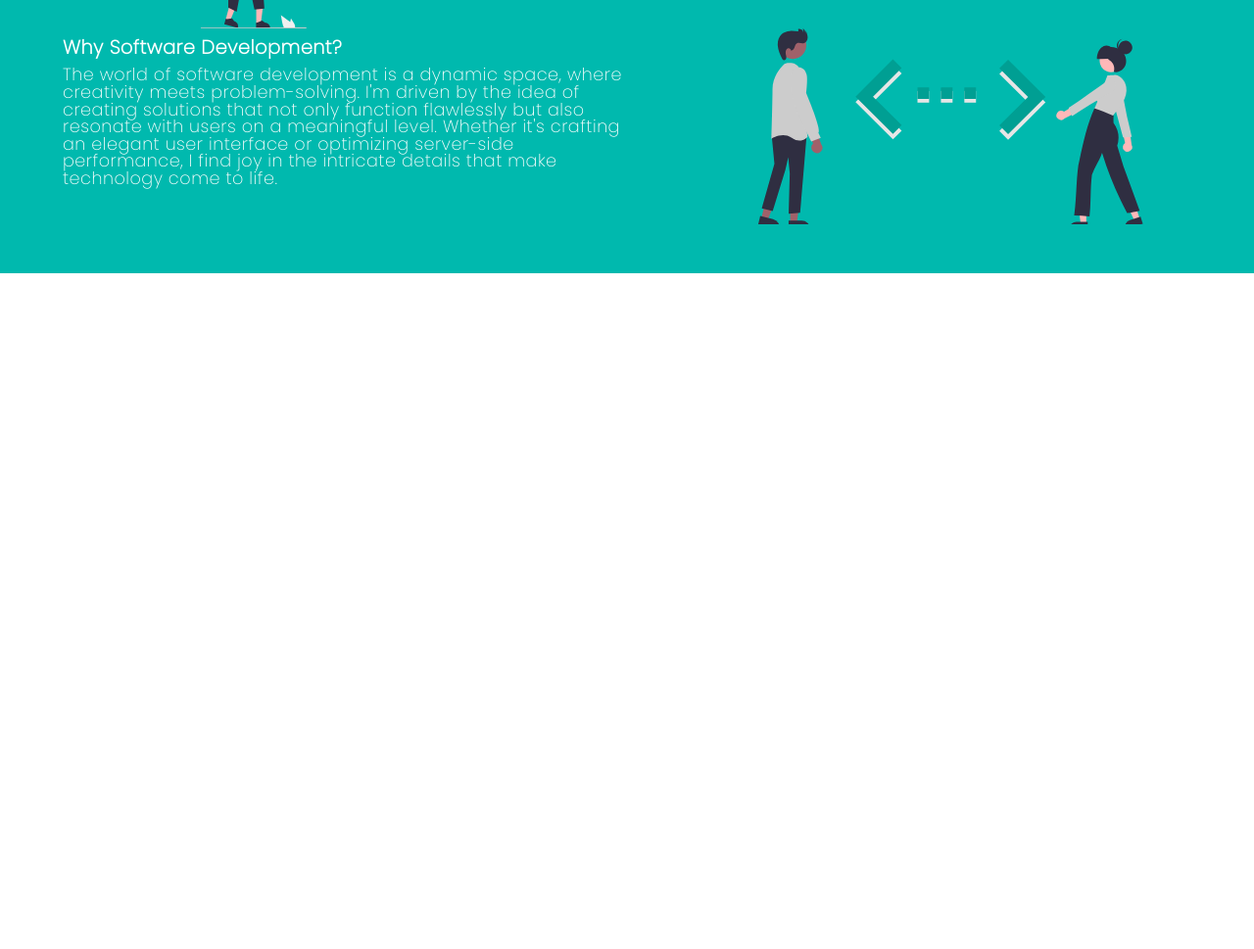
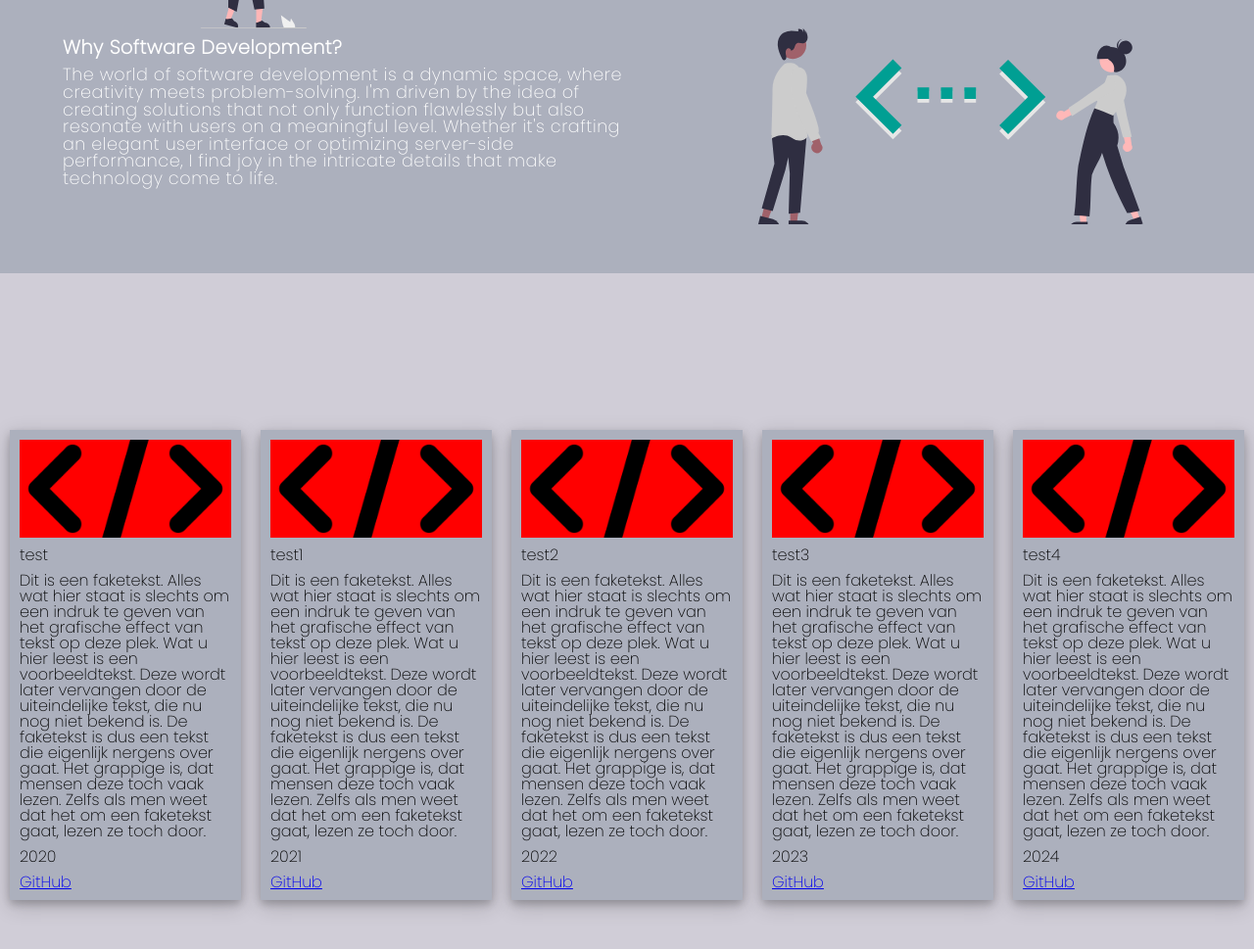
Before and after one commit to Jelle-van-den-Broek/Portfolio, a plain HTML site: page src/index.html in a window 1280 px wide. Shown: the part 1321-2290 px from the top of the page at 98% size. Before the commit the page ends 1600 px from the top, so only its background shows below. Drawn offline with nearby package versions, Linux system fonts and the light colour scheme.

Commit message:
Lot of Html,Css and Js Changes

```diff
--- a/src/css/About.css
+++ b/src/css/About.css
@@ -1,12 +1,11 @@
 /* CSS HEX */
 @import url('https://fonts.googleapis.com/css2?family=Poppins:wght@100;200&display=swap');
 :root{
-    --light-sea-green: #00b9aeff;
-    --caribbean-current: #037171ff;
-    --dark-green: #03312eff;
-    --dark-green-navbar: rgba(3, 49, 46, 0.52);
-    --robin-egg-blue: #02c3bdff;
-    --persian-green: #009f93ff;
+    --lavender-web: #d9dbf1ff;
+    --french-gray: #d0cdd7ff;
+    --french-gray-2: #acb0bdff;
+    --dark-slate-gray: #416165ff;
+    --midnight-green: #0b3948ff;
 }
 
 #About {
@@ -18,7 +17,7 @@
 #About #Container {
     width: 100%;
     height: 100%;
-    background-color: var(--light-sea-green);
+    background-color: var(--french-gray-2);
 }
 
 #About #Container #Text-Container {
--- /dev/null
+++ b/src/css/Cookies.css
@@ -0,0 +1,91 @@
+/* CSS HEX */
+@import url('https://fonts.googleapis.com/css2?family=Poppins:wght@100;200&display=swap');
+:root{
+    --lavender-web: #d9dbf1ff;
+    --french-gray: #d0cdd7ff;
+    --french-gray-2: #acb0bdff;
+    --dark-slate-gray: #416165ff;
+    --midnight-green: #0b3948ff;
+}
+
+.Cookies {
+    font-family: poppins;
+    position: fixed;
+    bottom: 50px;
+    right: -370px;
+    max-width: 345px;
+    width: 100%;
+    z-index: 100;
+    box-shadow: 0 4px 8px 0 rgba(0, 0, 0, 0.2), 0 6px 20px 0 rgba(0, 0, 0, 0.19);
+    transition: all 0.3s ease;
+}
+
+.Cookies.show {
+    right: 20px;
+}
+
+.Cookies #wrapper {
+    width: 100%;
+    background: white;
+    border-radius: 8px;
+    padding: 15px 25px 22px;
+}
+
+.Cookies #wrapper header {
+    display: flex;
+    align-items: center;
+    column-gap: 15px;
+}
+
+.Cookies #wrapper header i {
+    color: black;
+    font-size: 32px;
+}
+
+.Cookies #wrapper header h2 {
+    color: black;
+    font-weight: 500;
+    font-size: 140%;
+}
+
+.Cookies #wrapper #data{
+    margin-top: 16px;
+}
+
+.Cookies #wrapper #data p {
+    color: #333;
+    font-size: 16px;
+}
+
+.Cookies #wrapper #data p a {
+    color: #333;
+    font-weight: bold;
+    text-decoration: none;
+}
+
+.Cookies #wrapper #data p a:hover {
+    text-decoration: underline;
+}
+
+.Cookies #wrapper #buttons {
+    margin-top: 16px;
+    width: 100%;
+    display: flex;
+    align-items: center;
+    justify-content: space-between;
+}
+
+.Cookies #wrapper #buttons #button {
+    border: none;
+    color: white;
+    width: calc(100% / 2 - 10px);
+    padding: 8px 0;
+    border-radius: 4px;
+    cursor: pointer;
+    background: rgba(3, 113, 113, 0.51);
+    transition: all 0.2s ease;
+}
+
+.Cookies #wrapper #buttons #button:hover {
+    background: rgba(2, 66, 66, 0.51);
+}
--- a/src/css/Header.css
+++ b/src/css/Header.css
@@ -1,12 +1,11 @@
 /* CSS HEX */
 @import url('https://fonts.googleapis.com/css2?family=Poppins:wght@100;200&display=swap');
 :root{
-    --light-sea-green: #00b9aeff;
-    --caribbean-current: #037171ff;
-    --dark-green: #03312eff;
-    --dark-green-navbar: rgba(3, 49, 46, 0.52);
-    --robin-egg-blue: #02c3bdff;
-    --persian-green: #009f93ff;
+    --lavender-web: #d9dbf1ff;
+    --french-gray: #d0cdd7ff;
+    --french-gray-2: #acb0bdff;
+    --dark-slate-gray: #416165ff;
+    --midnight-green: #0b3948ff;
 }
 
 #Header{
@@ -20,7 +19,7 @@
 #Header #Container {
     width: 100%;
     height: 100%;
-    background-color: var(--caribbean-current);
+    background-color: var(--lavender-web);
 }
 
 #Wave-Bg{
@@ -37,7 +36,7 @@
     height: 100px;
     background: url(https://1.bp.blogspot.com/-xQUc-TovqDk/XdxogmMqIRI/AAAAAAAACvI/AizpnE509UMGBcTiLJ58BC6iViPYGYQfQCLcBGAsYHQ/s1600/wave.png);
     background-size: 1000px 100px;
-    filter: brightness(0) saturate(100%) invert(48%) sepia(88%) saturate(1499%) hue-rotate(140deg) brightness(95%) contrast(102%);
+    filter: brightness(0) saturate(100%) invert(84%) sepia(15%) saturate(179%) hue-rotate(188deg) brightness(81%) contrast(94%);
 }
 #Wave-Bg .air.air1{
     animation: wave 30s linear infinite;
--- a/src/css/Nav-Bar.css
+++ b/src/css/Nav-Bar.css
@@ -1,13 +1,13 @@
 /* CSS HEX */
 @import url('https://fonts.googleapis.com/css2?family=Poppins:wght@100;200&display=swap');
 :root{
-    --light-sea-green: #00b9aeff;
-    --caribbean-current: #037171ff;
-    --caribbean-current-navbar: rgba(3, 113, 113, 0.51);
-    --dark-green: #03312eff;
-    --dark-green-navbar: rgba(3, 49, 46, 0.52);
-    --robin-egg-blue: #02c3bdff;
-    --persian-green: #009f93ff;
+    --lavender-web: #d9dbf1ff;
+    --french-gray: #d0cdd7ff;
+    --french-gray-2: #acb0bdff;
+    --dark-slate-gray: #416165ff;
+    --dark-slate-gray-nav: rgba(65, 97, 101, 0.51);
+    --midnight-green: #0b3948ff;
+    --midnight-green-nav: rgba(11, 57, 72, 0.5);
 }
 
 #Nav-Bar {
@@ -24,7 +24,7 @@
     width: 60%;
     height: 100%;
     margin: 0 auto;
-    background-color: var(--dark-green-navbar);
+    background-color: var(--dark-slate-gray-nav);
     border-radius: 25px;
     box-shadow: 0 4px 8px 0 rgba(0, 0, 0, 0.2), 0 6px 20px 0 rgba(0, 0, 0, 0.19);
     transition: 0.5s;
@@ -40,7 +40,7 @@
 
 #Nav-Bar #Container #Name-Buttons #Buttons\ Left {
     display: flex;
-    background-color: var(--caribbean-current-navbar);
+    background-color: var(--midnight-green-nav);
     text-align: center;
     border-radius: 10px;
     box-shadow: 0 4px 8px 0 rgba(0, 0, 0, 0.2), 0 6px 20px 0 rgba(0, 0, 0, 0.19);
@@ -48,7 +48,7 @@
 
 #Nav-Bar #Container #Name-Buttons #Buttons\ Right {
     display: flex;
-    background-color: var(--caribbean-current-navbar);
+    background-color: var(--midnight-green-nav);
     text-align: center;
     border-radius: 10px;
     box-shadow: 0 4px 8px 0 rgba(0, 0, 0, 0.2), 0 6px 20px 0 rgba(0, 0, 0, 0.19);
--- /dev/null
+++ b/src/css/Projects.css
@@ -0,0 +1,69 @@
+@import url('https://fonts.googleapis.com/css2?family=Poppins:wght@100;200&display=swap');
+:root{
+    --lavender-web: #d9dbf1ff;
+    --french-gray: #d0cdd7ff;
+    --french-gray-2: #acb0bdff;
+    --dark-slate-gray: #416165ff;
+    --midnight-green: #0b3948ff;
+}
+
+#Projects {
+    width: 100%;
+    height: 100vh;
+    font-family: poppins;
+}
+
+#Projects #Container {
+    width: 100%;
+    height: 100%;
+    background-color: var(--french-gray);
+    display: flex; /* Add flex display */
+    justify-content: center; /* Center horizontally */
+    align-items: center; /* Center vertically */
+}
+
+#Projects #Container #CarouselContainer {
+    width: 100%;
+    max-width: 600px; /* Adjust as needed */
+    overflow: hidden;
+}
+
+#Projects #Container #cardsContainer {
+    width: 100%;
+    max-height: 90%;
+    display: flex;
+    flex-wrap: wrap;
+    justify-content: center; /* Center the contents horizontally */
+    align-items: center; /* Center the contents vertically */
+    transition: transform 0.5s ease-in-out;
+}
+
+#Projects #Container #cardsContainer #Card {
+    background-color: var(--french-gray-2);
+    flex: 1;
+    margin: 10px;
+    padding: 10px;
+    box-shadow: 0 4px 8px 0 rgba(0, 0, 0, 0.2), 0 6px 20px 0 rgba(0, 0, 0, 0.19);
+}
+
+#Projects #Container #cardsContainer #Card #thumb {
+    width: 100%;
+    height: 100px;
+    background: red;
+    background-size: cover;
+    background-repeat: no-repeat;
+    background-position: center;
+}
+
+#Projects #Container #cardsContainer #Card #title {
+    margin-top: 10px;
+}
+#Projects #Container #cardsContainer #Card #description {
+    margin-top: 10px;
+}
+#Projects #Container #cardsContainer #Card #year {
+    margin-top: 10px;
+}
+#Projects #Container #cardsContainer #Card #github {
+    margin-top: 10px;
+}
--- a/src/index.html
+++ b/src/index.html
@@ -4,17 +4,40 @@
     <meta charset="UTF-8">
     <title>Title</title>
 
+    <link href='https://unpkg.com/boxicons@2.1.4/css/boxicons.min.css' rel='stylesheet'>
+
+    <link rel="stylesheet" href="css/Cookies.css">
+    <link rel="stylesheet" href="css/Projects.css">
     <link rel="stylesheet" href="styles.css">
     <link rel="stylesheet" href="css/Nav-Bar.css">
     <link rel="stylesheet" href="css/Header.css">
     <link rel="stylesheet" href="css/About.css">
+
+    <script src="/src/scripts/Cookies.js" defer></script>
     <script src="/src/scripts/nav-bar-scroll-animation.js"></script>
     <script src="/src/scripts/Scroll-To-Div.js"></script>
     <script src="/src/scripts/Scroll-Text-Opacity.js"></script>
     <script src="/src/scripts/Slide-Text-Into-View.js"></script>
     <script src="/src/scripts/Scroll-To-Top-When-Reload.js"></script>
+    <script src="/src/scripts/Import-Json-Projects.js"></script>
 </head>
 <body>
+<section class="Cookies">
+    <div id="wrapper">
+        <header>
+            <i class="bx bx-cookie"></i>
+            <h2>Cookies Consent</h2>
+        </header>
+
+            <div id="data">
+                <p>Cookies help us deliver the best experience on our website. By using our website, you agree to the use of cookies. <a href="#"> Find out how we use cookies.</a></p>
+            </div>
+            <div id="buttons">
+                <button id="button" class="acceptBtn">Accept</button>
+                <button id="button">Decline</button>
+            </div>
+    </div>
+</section>
 <section id="Nav-Bar">
     <div id="Container">
         <div id="Name-Buttons">
@@ -74,5 +97,11 @@
         </div>
     </div>
 </section>
+<section id="Projects">
+    <div id="Container">
+        <div id="cardsContainer">
+        </div>
+    </div>
+</section>
 </body>
 </html>
--- /dev/null
+++ b/src/json/Projects.json
@@ -0,0 +1,37 @@
+[
+  {
+    "title": "test",
+    "thumb": "/src/assets/code.png",
+    "description": "Dit is een faketekst. Alles wat hier staat is slechts om een indruk te geven van het grafische effect van tekst op deze plek. Wat u hier leest is een voorbeeldtekst. Deze wordt later vervangen door de uiteindelijke tekst, die nu nog niet bekend is. De faketekst is dus een tekst die eigenlijk nergens over gaat. Het grappige is, dat mensen deze toch vaak lezen. Zelfs als men weet dat het om een faketekst gaat, lezen ze toch door.",
+    "year": "2020",
+    "github": "google.com"
+  },
+  {
+    "title": "test1",
+    "thumb": "/src/assets/code.png",
+    "description": "Dit is een faketekst. Alles wat hier staat is slechts om een indruk te geven van het grafische effect van tekst op deze plek. Wat u hier leest is een voorbeeldtekst. Deze wordt later vervangen door de uiteindelijke tekst, die nu nog niet bekend is. De faketekst is dus een tekst die eigenlijk nergens over gaat. Het grappige is, dat mensen deze toch vaak lezen. Zelfs als men weet dat het om een faketekst gaat, lezen ze toch door.",
+    "year": "2021",
+    "github": "google.com"
+  },
+  {
+    "title": "test2",
+    "thumb": "/src/assets/code.png",
+    "description": "Dit is een faketekst. Alles wat hier staat is slechts om een indruk te geven van het grafische effect van tekst op deze plek. Wat u hier leest is een voorbeeldtekst. Deze wordt later vervangen door de uiteindelijke tekst, die nu nog niet bekend is. De faketekst is dus een tekst die eigenlijk nergens over gaat. Het grappige is, dat mensen deze toch vaak lezen. Zelfs als men weet dat het om een faketekst gaat, lezen ze toch door.",
+    "year": "2022",
+    "github": "google.com"
+  },
+  {
+    "title": "test3",
+    "thumb": "/src/assets/code.png",
+    "description": "Dit is een faketekst. Alles wat hier staat is slechts om een indruk te geven van het grafische effect van tekst op deze plek. Wat u hier leest is een voorbeeldtekst. Deze wordt later vervangen door de uiteindelijke tekst, die nu nog niet bekend is. De faketekst is dus een tekst die eigenlijk nergens over gaat. Het grappige is, dat mensen deze toch vaak lezen. Zelfs als men weet dat het om een faketekst gaat, lezen ze toch door.",
+    "year": "2023",
+    "github": "google.com"
+  },
+  {
+    "title": "test4",
+    "thumb": "/src/assets/code.png",
+    "description": "Dit is een faketekst. Alles wat hier staat is slechts om een indruk te geven van het grafische effect van tekst op deze plek. Wat u hier leest is een voorbeeldtekst. Deze wordt later vervangen door de uiteindelijke tekst, die nu nog niet bekend is. De faketekst is dus een tekst die eigenlijk nergens over gaat. Het grappige is, dat mensen deze toch vaak lezen. Zelfs als men weet dat het om een faketekst gaat, lezen ze toch door.",
+    "year": "2024",
+    "github": "google.com"
+  }
+]
--- /dev/null
+++ b/src/scripts/Import-Json-Projects.js
@@ -0,0 +1,62 @@
+// Wrap your JavaScript code in an event listener for the DOMContentLoaded event
+document.addEventListener('DOMContentLoaded', function () {
+    // Get a reference to the container
+    var cardsContainer = document.getElementById("cardsContainer");
+
+    // Function to load JSON data
+    function loadJSON() {
+        fetch('/src/json/Projects.json')
+            .then(response => response.json())
+            .then(jsonData => {
+                // Loop through the JSON data and create HTML elements for each item
+                jsonData.forEach(function (item) {
+                    // Create a new card element
+                    var card = document.createElement("div");
+                    card.id = "Card"; // You may want to add a CSS class for styling
+
+                    // Create an image element for the "thumb" part
+                    var thumb = document.createElement("div");
+                    thumb.id = "thumb"; // Apply the CSS class for the thumb
+                    thumb.style.backgroundImage = 'url("' + item.thumb + '")'; // Set the background image
+
+                    var title = document.createElement("div");
+                    title.id = "title";
+                    title.textContent = item.title;
+
+                    var description = document.createElement("div");
+                    description.id = "description";
+                    description.textContent = item.description;
+
+                    var year = document.createElement("div");
+                    year.id = "year";
+                    year.textContent = item.year;
+
+                    var github = document.createElement("div");
+                    github.id = "github";
+
+                    // Create an anchor element with target="_blank" for the GitHub link
+                    var githubLink = document.createElement("a");
+                    githubLink.href = item.github;
+                    githubLink.textContent = "GitHub";
+                    githubLink.target = "_blank";
+
+                    // Append the GitHub link to the GitHub div
+                    github.appendChild(githubLink);
+
+                    // Append the elements to the card
+                    card.appendChild(thumb);
+                    card.appendChild(title);
+                    card.appendChild(description);
+                    card.appendChild(year);
+                    card.appendChild(github);
+
+                    // Append the card to the container
+                    cardsContainer.appendChild(card);
+                });
+            })
+            .catch(error => console.error('Error loading JSON:', error));
+    }
+
+    // Call the loadJSON function to load and populate the data
+    loadJSON();
+});
--- a/src/styles.css
+++ b/src/styles.css
@@ -38,10 +38,9 @@ q:before, q:after {
 
 /* CSS HEX */
 :root{
-  --light-sea-green: #00b9aeff;
-  --caribbean-current: #037171ff;
-  --dark-green: #03312eff;
-  --dark-green-navbar: rgba(3, 49, 46, 0.52);
-  --robin-egg-blue: #02c3bdff;
-  --persian-green: #009f93ff;
+  --lavender-web: #d9dbf1ff;
+  --french-gray: #d0cdd7ff;
+  --french-gray-2: #acb0bdff;
+  --dark-slate-gray: #416165ff;
+  --midnight-green: #0b3948ff;
 }
```
Also changed, not shown: src/scripts/Cookies.js (added, +21 -0 lines), src/scripts/Projects-Carousel.js (added, +80 -0 lines).
